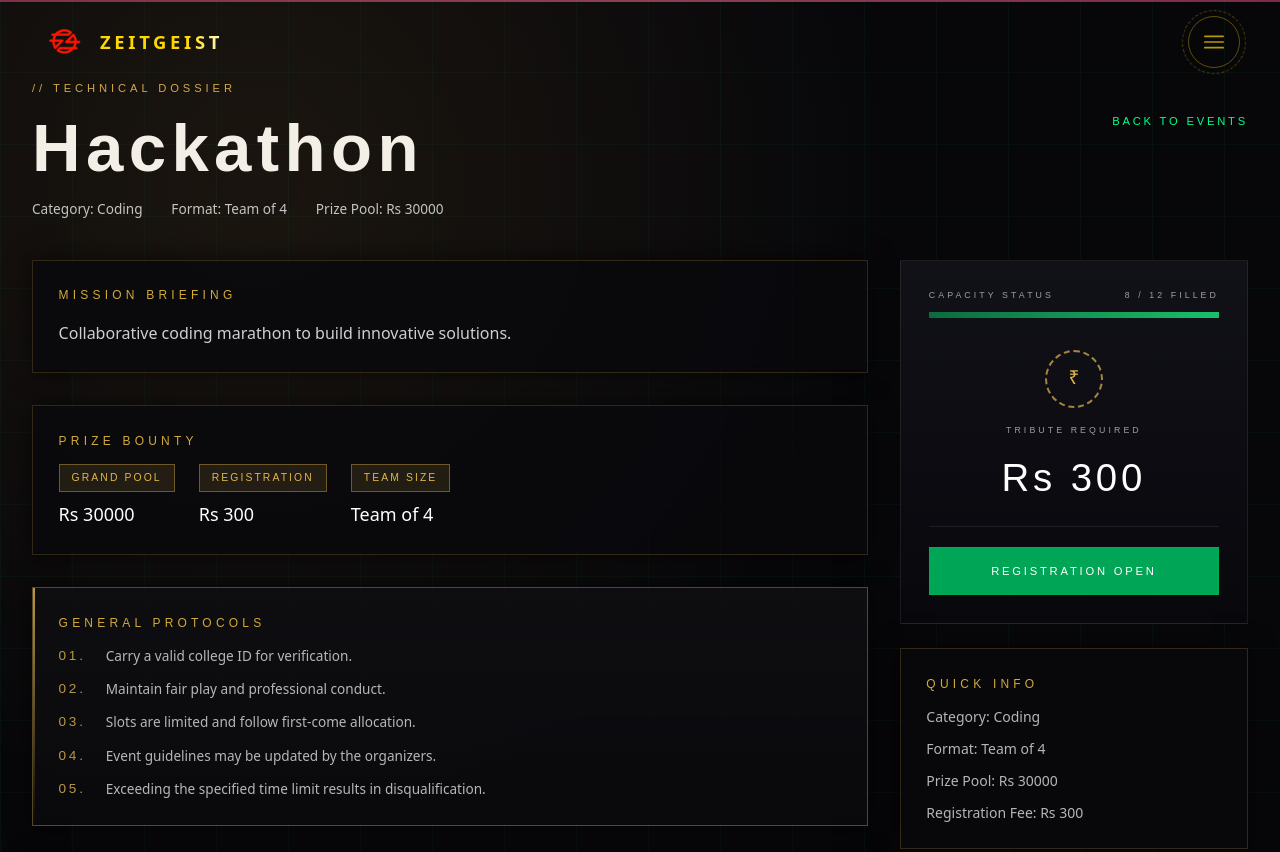
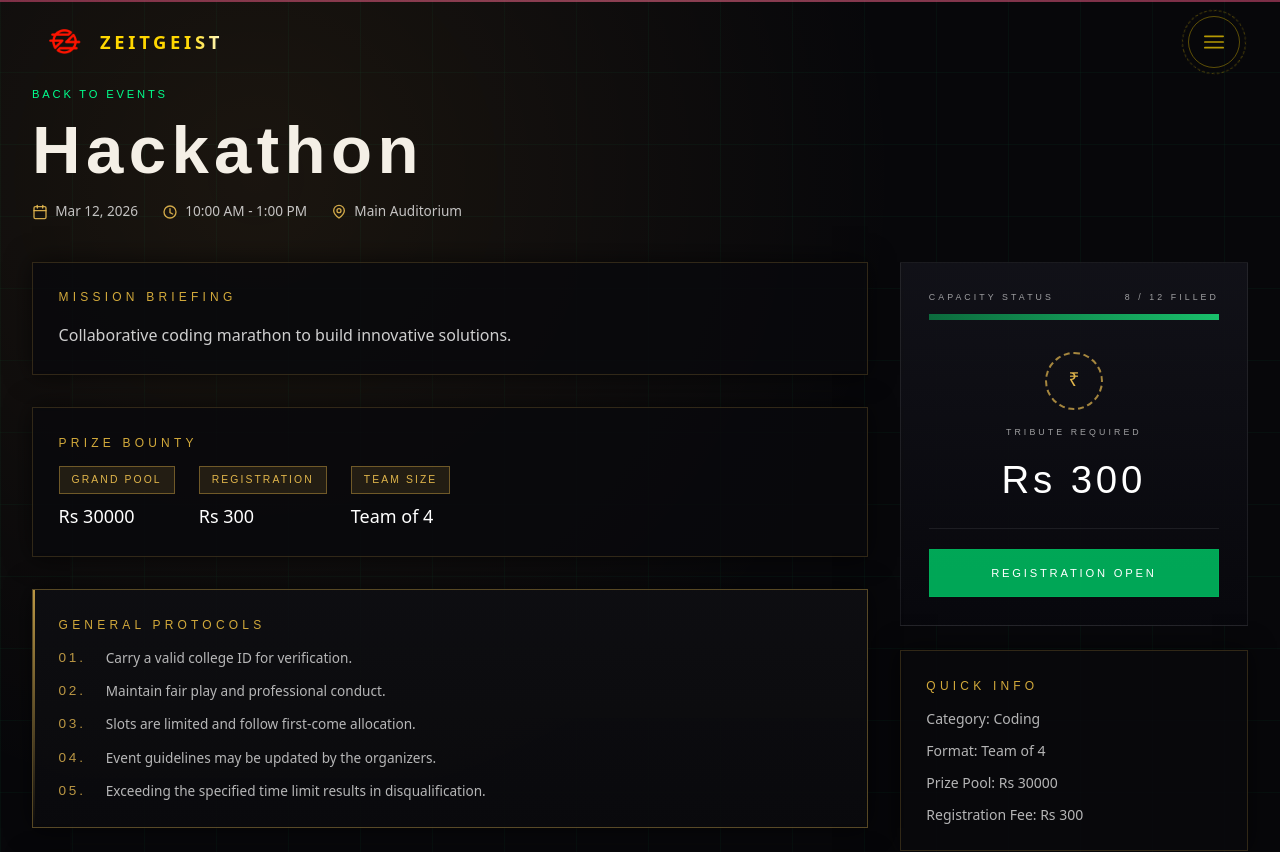
Before and after one commit to Anugrxh/IT-Fest-Frontend, a React (Vite) app: page /events/1 in a window 1280 px wide. Shown: the top 852 px of the page. Built offline with nearby package versions, Linux system fonts and the light colour scheme.

Commit message:
fixing build error

```diff
--- a/src/assets/program.json
+++ b/src/assets/program.json
@@ -4,6 +4,9 @@
     "name": "Hackathon",
     "category": "Coding",
     "description": "Collaborative coding marathon to build innovative solutions.",
+    "event_date": "Mar 12, 2026",
+    "event_time": "10:00 AM - 1:00 PM",
+    "venue": "Main Auditorium",
     "prize_pool": 30000,
     "price": 300,
     "is_team": true,
@@ -25,6 +28,9 @@
     "name": "Treasure Hunt",
     "category": "Others",
     "description": "Solve clues and puzzles to find hidden treasures.",
+    "event_date": "Mar 12, 2026",
+    "event_time": "2:00 PM - 4:00 PM",
+    "venue": "Campus Courtyard",
     "prize_pool": 15000,
     "price": 300,
     "is_team": true,
@@ -46,6 +52,9 @@
     "name": "Blind Coding",
     "category": "Coding",
     "description": "Code without seeing the screen, testing logic and memory.",
+    "event_date": "Mar 13, 2026",
+    "event_time": "9:30 AM - 11:00 AM",
+    "venue": "Lab Block A",
     "prize_pool": 5000,
     "price": 300,
     "is_team": false,
@@ -67,6 +76,9 @@
     "name": "Trouble Shooting",
     "category": "Coding",
     "description": "Identify and fix technical issues under time pressure.",
+    "event_date": "Mar 13, 2026",
+    "event_time": "11:30 AM - 1:00 PM",
+    "venue": "Lab Block B",
     "prize_pool": 5000,
     "price": 300,
     "is_team": false,
@@ -88,6 +100,9 @@
     "name": "Typing",
     "category": "Coding",
     "description": "Speed typing competition to test accuracy and pace.",
+    "event_date": "Mar 13, 2026",
+    "event_time": "2:00 PM - 3:00 PM",
+    "venue": "Computer Center",
     "prize_pool": 3000,
     "price": 300,
     "is_team": false,
@@ -109,6 +124,9 @@
     "name": "IT Quiz",
     "category": "Others",
     "description": "Quiz competition on IT knowledge and current trends.",
+    "event_date": "Mar 13, 2026",
+    "event_time": "4:00 PM - 5:30 PM",
+    "venue": "Seminar Hall",
     "prize_pool": 6000,
     "price": 300,
     "is_team": true,
@@ -130,6 +148,9 @@
     "name": "Logo Designing",
     "category": "Designing",
     "description": "Creative contest to design impactful logos.",
+    "event_date": "Mar 14, 2026",
+    "event_time": "10:00 AM - 12:00 PM",
+    "venue": "Design Studio",
     "prize_pool": 3000,
     "price": 300,
     "is_team": false,
@@ -151,6 +172,9 @@
     "name": "Mehandhi",
     "category": "Designing",
     "description": "Traditional art competition showcasing creative Mehandhi designs.",
+    "event_date": "Mar 14, 2026",
+    "event_time": "12:30 PM - 2:00 PM",
+    "venue": "Art Pavilion",
     "prize_pool": 3000,
     "price": 300,
     "is_team": false,
@@ -172,6 +196,9 @@
     "name": "PUBG",
     "category": "Games",
     "description": "Battle royale gaming competition.",
+    "event_date": "Mar 14, 2026",
+    "event_time": "2:30 PM - 5:30 PM",
+    "venue": "Gaming Arena",
     "prize_pool": 6000,
     "price": 300,
     "is_team": true,
@@ -193,6 +220,9 @@
     "name": "E-Football",
     "category": "Games",
     "description": "Virtual football gaming challenge.",
+    "event_date": "Mar 14, 2026",
+    "event_time": "10:00 AM - 11:30 AM",
+    "venue": "eSports Room",
     "prize_pool": 3000,
     "price": 300,
     "is_team": false,
@@ -214,6 +244,9 @@
     "name": "Chess",
     "category": "Games",
     "description": "Classic strategy board game competition.",
+    "event_date": "Mar 14, 2026",
+    "event_time": "11:45 AM - 1:15 PM",
+    "venue": "Library Hall",
     "prize_pool": 7000,
     "price": 300,
     "is_team": false,
@@ -235,6 +268,9 @@
     "name": "Photography",
     "category": "Games",
     "description": "Capture creative and impactful photographs.",
+    "event_date": "Mar 14, 2026",
+    "event_time": "9:00 AM - 12:00 PM",
+    "venue": "Open Grounds",
     "prize_pool": 3000,
     "price": 300,
     "is_team": false,
@@ -256,6 +292,9 @@
     "name": "Videography",
     "category": "Games",
     "description": "Create engaging video content showcasing creativity.",
+    "event_date": "Mar 14, 2026",
+    "event_time": "1:30 PM - 4:30 PM",
+    "venue": "Media Lab",
     "prize_pool": 3000,
     "price": 300,
     "is_team": false,
@@ -277,6 +316,9 @@
     "name": "Debate",
     "category": "Games",
     "description": "Competitive debate on contemporary topics.",
+    "event_date": "Mar 14, 2026",
+    "event_time": "4:00 PM - 5:30 PM",
+    "venue": "Conference Room",
     "prize_pool": 4000,
     "price": 300,
     "is_team": true,
--- a/src/components/Events.tsx
+++ b/src/components/Events.tsx
@@ -7,7 +7,7 @@ type Category = "All" | "Games" | "Coding" | "Designing" | "Others";
 interface ProgramItem {
   id: number;
   name: string;
-  category: Category;
+  category: Exclude<Category, "All">;
   description: string;
   prize_pool: number;
   price: number;
--- a/src/pages/EventDetails.tsx
+++ b/src/pages/EventDetails.tsx
@@ -9,6 +9,9 @@ interface ProgramItem {
   name: string;
   category: Category;
   description: string;
+  event_date?: string;
+  event_time?: string;
+  venue?: string;
   prize_pool: number;
   price: number;
   is_team: boolean;
@@ -65,6 +68,10 @@ const EventDetails = () => {
     ? `${capacityFilled} / ${capacityTotal} Filled`
     : "Capacity TBA";
 
+  const eventDate = event.event_date ?? "Date TBA";
+  const eventTime = event.event_time ?? "Time TBA";
+  const eventVenue = event.venue ?? "Venue TBA";
+
   return (
     <>
       <style>{`
@@ -104,6 +111,26 @@ const EventDetails = () => {
           gap: 0.9rem 1.8rem;
           color: rgba(255, 255, 255, 0.75);
           font-size: 0.85rem;
+        }
+
+        .info-row {
+          display: flex;
+          flex-wrap: wrap;
+          gap: 0.85rem 1.5rem;
+          color: rgba(255, 255, 255, 0.75);
+          font-size: 0.85rem;
+        }
+
+        .info-item {
+          display: inline-flex;
+          align-items: center;
+          gap: 0.45rem;
+        }
+
+        .info-icon {
+          width: 16px;
+          height: 16px;
+          color: rgba(230, 185, 80, 0.9);
         }
 
         .panel {
@@ -222,6 +249,9 @@ const EventDetails = () => {
           letter-spacing: 0.25em;
           text-transform: uppercase;
           color: #00ff8c;
+          display: inline-flex;
+          align-items: center;
+          margin-bottom: 0.75rem;
         }
 
         .steps-list {
@@ -253,19 +283,36 @@ const EventDetails = () => {
         <div className="max-w-screen-xl mx-auto">
           <div className="flex flex-col gap-10">
             <div className="flex flex-col gap-4">
-              <span className="hero-tag">// technical dossier</span>
-              <div className="flex flex-wrap items-start justify-between gap-6">
-                <div className="max-w-3xl">
-                  <h1 className="hero-title">{event.name}</h1>
-                  <div className="meta-row mt-4">
-                    <span>Category: {event.category}</span>
-                    <span>Format: {teamLabel}</span>
-                    <span>Prize Pool: Rs {event.prize_pool}</span>
-                  </div>
-                </div>
+              <div className="max-w-3xl">
                 <Link to="/" className="back-link">
                   Back to events
                 </Link>
+                <h1 className="hero-title">{event.name}</h1>
+                <div className="info-row mt-4">
+                  <span className="info-item">
+                    <svg className="info-icon" viewBox="0 0 24 24" fill="none" stroke="currentColor" strokeWidth="2" strokeLinecap="round" strokeLinejoin="round">
+                      <rect x="3" y="4" width="18" height="18" rx="2" />
+                      <line x1="16" y1="2" x2="16" y2="6" />
+                      <line x1="8" y1="2" x2="8" y2="6" />
+                      <line x1="3" y1="10" x2="21" y2="10" />
+                    </svg>
+                    {eventDate}
+                  </span>
+                  <span className="info-item">
+                    <svg className="info-icon" viewBox="0 0 24 24" fill="none" stroke="currentColor" strokeWidth="2" strokeLinecap="round" strokeLinejoin="round">
+                      <circle cx="12" cy="12" r="9" />
+                      <path d="M12 7v6l4 2" />
+                    </svg>
+                    {eventTime}
+                  </span>
+                  <span className="info-item">
+                    <svg className="info-icon" viewBox="0 0 24 24" fill="none" stroke="currentColor" strokeWidth="2" strokeLinecap="round" strokeLinejoin="round">
+                      <path d="M20 10c0 5-8 11-8 11S4 15 4 10a8 8 0 1 1 16 0z" />
+                      <circle cx="12" cy="10" r="3" />
+                    </svg>
+                    {eventVenue}
+                  </span>
+                </div>
               </div>
             </div>
 
```
